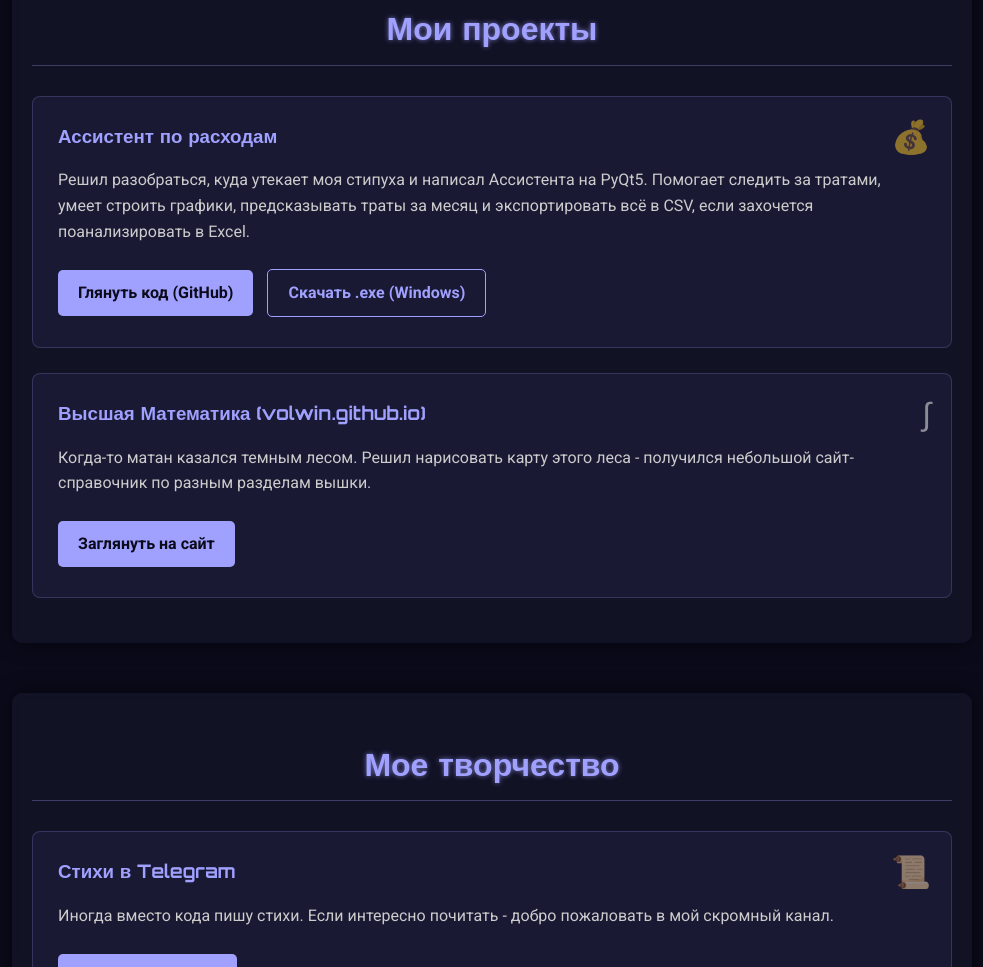
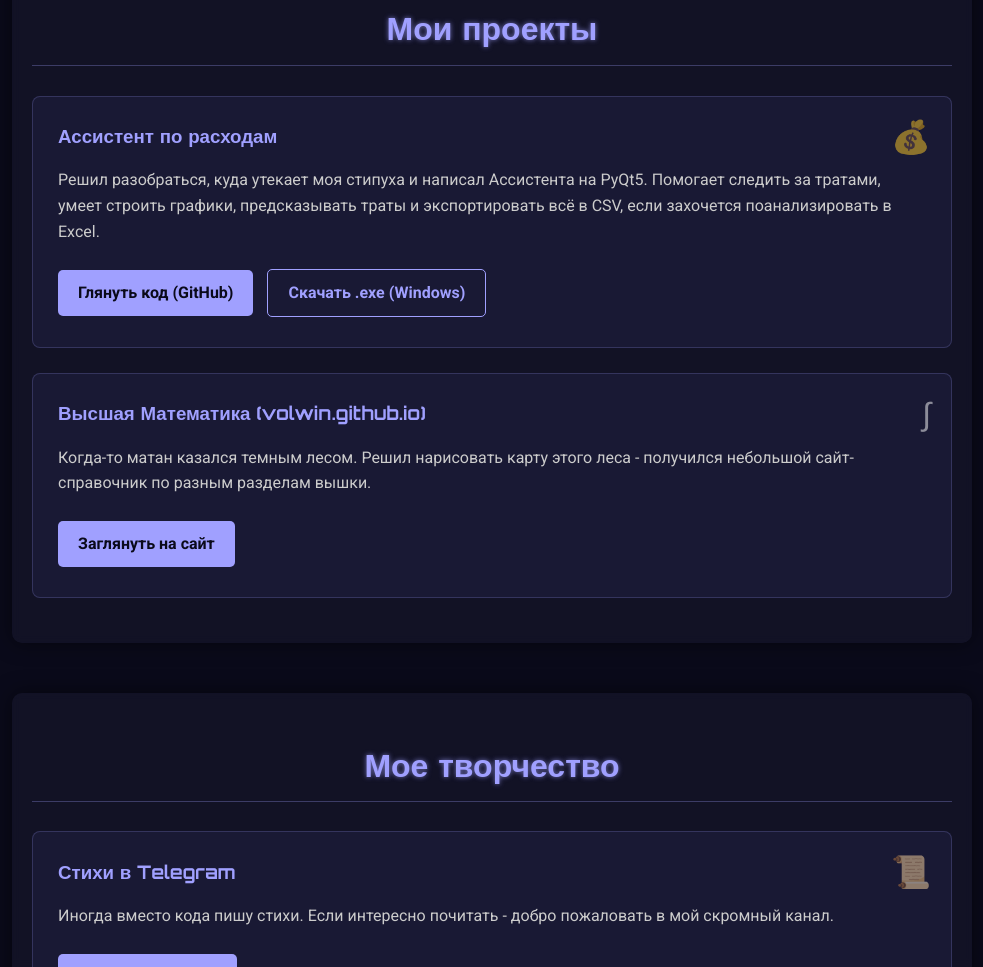
Before and after one commit to rstriggers/rstriggers.github.io, a plain HTML site: page index.html in a window 1280 px wide. Shown: the part 750-1717 px from the top of the page, without its empty margins (148-1131 px from the left). Drawn offline with Linux system fonts and the light colour scheme.

Commit message:
Update index.html

```diff
--- a/index.html
+++ b/index.html
@@ -41,7 +41,7 @@
                 <div class="project-icon">💰</div>
                 <h3>Ассистент по расходам</h3>
                 <p>Решил разобраться, куда утекает моя стипуха и написал Ассистента на PyQt5. Помогает следить за
-                    тратами, умеет строить графики, предсказывать траты за месяц и экспортировать всё в CSV, если захочется
+                    тратами, умеет строить графики, предсказывать траты и экспортировать всё в CSV, если захочется
                     поанализировать в Excel.</p>
                 <a href="https://github.com/rstriggers/expense_tracker" target="_blank" class="btn">Глянуть код
                     (GitHub)</a>
```
